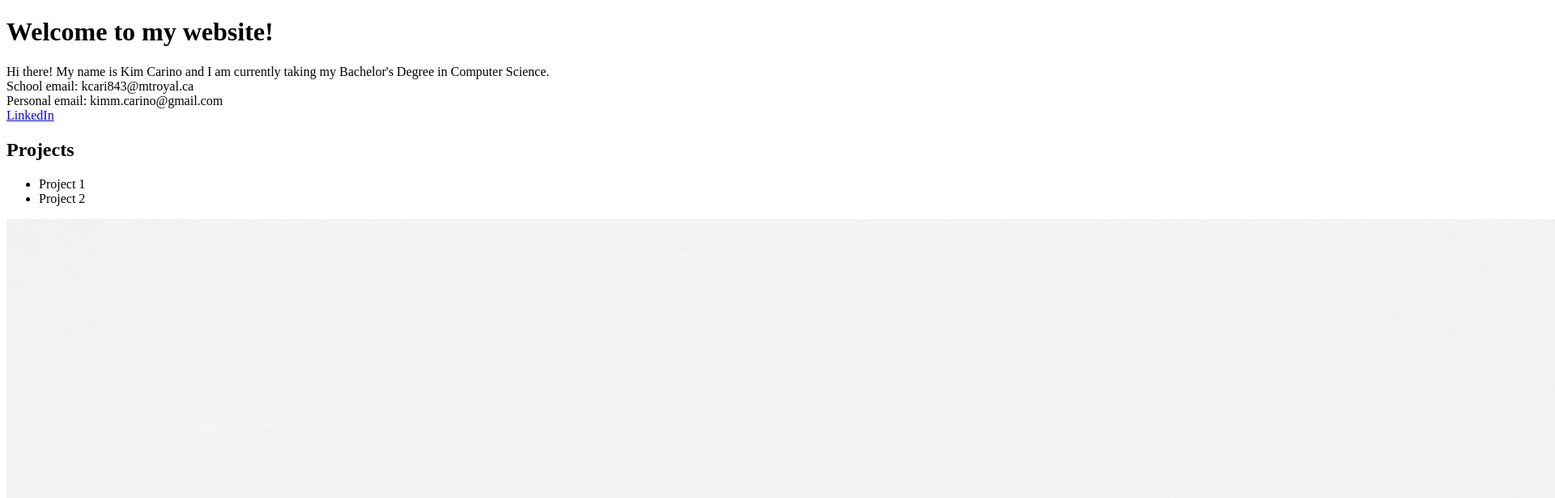
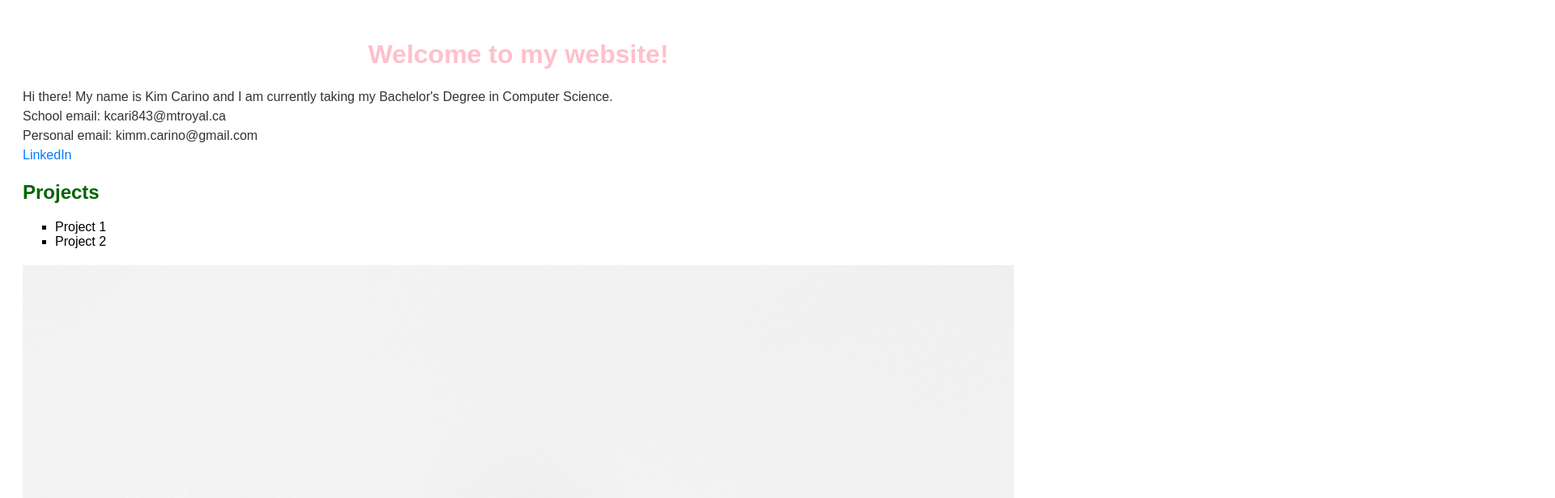
Before and after one commit to kmmie/kmmie, a plain HTML site: page index.html in a window 1280 px wide. Shown: the top 616 px of the page at 81% size, 1920 px wide, since content can reach past the window. Drawn offline with Linux system fonts and the light colour scheme.

Commit message:
added style.css file

```diff
--- a/index.html
+++ b/index.html
@@ -1,6 +1,7 @@
 <!DOCTYPE html>
 <html lang="en">
 <head>
+    <link rel="stylesheet" href="style.css">
     <meta charset="UTF-8">
     <meta name="viewport" content="width=device-width, initial-scale=1.0">
     <title>Kim Carino</title>
--- /dev/null
+++ b/style.css
@@ -0,0 +1,38 @@
+body {
+    font-family: Arial, sans-serif;
+    padding: 20px
+}
+
+h1 {
+    color: pink;
+    text-align: center;
+}
+
+h2 {
+    color: darkgreen;
+}
+
+p {
+    color: #333;
+    line-height: 1.5;
+}
+
+a {
+    color: #007bff;
+    text-decoration: none;
+}
+
+a:hover {
+    text-decoration: underline;
+}
+
+ul {
+    list-style-type: square;
+}
+
+img {
+    display: block;
+    margin-top: 20px;
+    max-width: 100%;
+    height: auto;
+}
```
